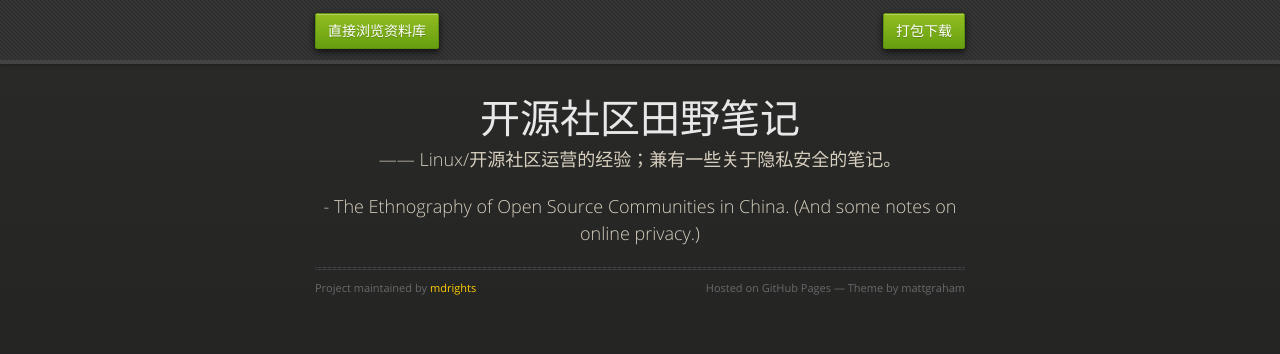
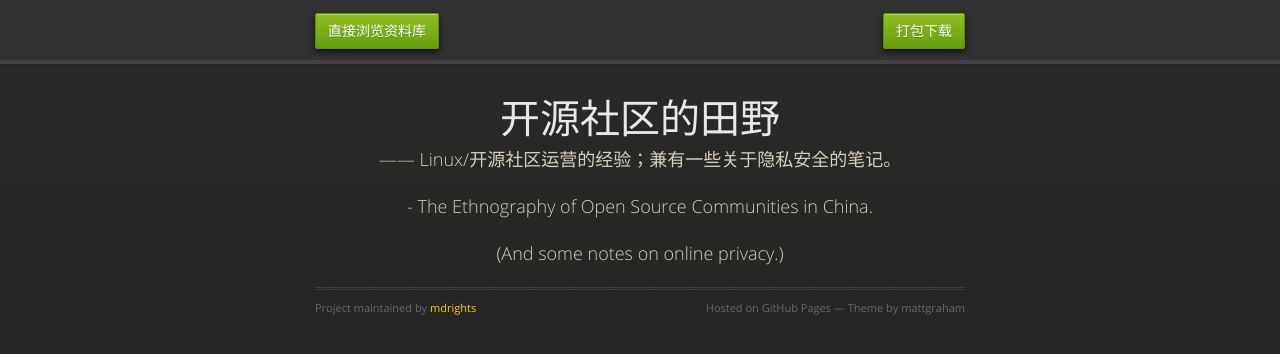
Before and after one commit to mdrights/os-observe, a Jekyll site: the page built from index.html, in a window 1280 px wide. Shown: the top 354 px of the page. Built offline with Jekyll 4.4.1, drawn with Linux system fonts in a browser that asks for light colours.

Commit message:
refine the title.

```diff
--- a/_layouts/default.html
+++ b/_layouts/default.html
@@ -3,7 +3,7 @@
   <head>
     <meta charset="utf-8">
     <meta http-equiv="X-UA-Compatible" content="chrome=1">
-    <title>mirror-CN 公共政策参与平台</title>
+    <title>开源社区的田野 | 经验和笔记</title>
     <link rel="stylesheet" href="stylesheets/styles.css">
     <link rel="stylesheet" href="stylesheets/github-dark.css">
     <!--
--- a/index.html
+++ b/index.html
@@ -7,9 +7,10 @@ date: 2016-09-21
 
       <section>
         <div id="title">
-          <h1>开源社区田野笔记</h1>
+          <h1>开源社区的田野</h1>
           <p>—— Linux/开源社区运营的经验；兼有一些关于隐私安全的笔记。</p>
-  	  <p>- The Ethnography of Open Source Communities in China. (And some notes on online privacy.)</p>
+  	  <p>- The Ethnography of Open Source Communities in China.</p>
+		<p>(And some notes on online privacy.)</p>
           <hr>
           <span class="credits left">Project maintained by <a href="https://github.com/mdrights">mdrights</a></span>
           <span class="credits right">Hosted on GitHub Pages &mdash; Theme by mattgraham</span>
```
